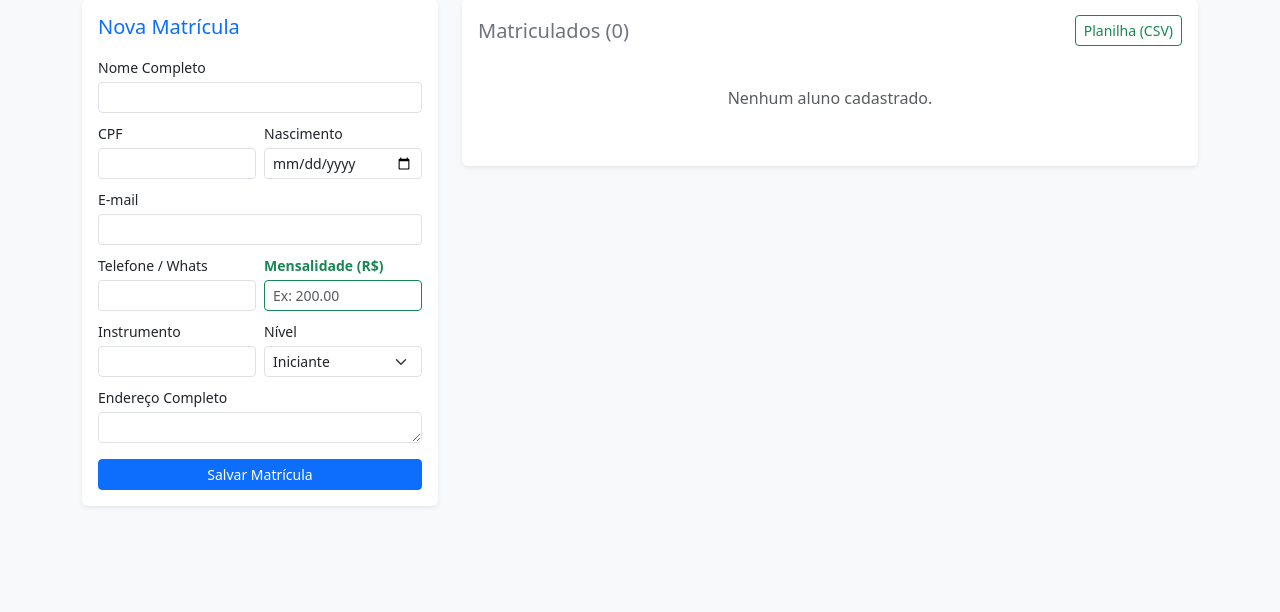
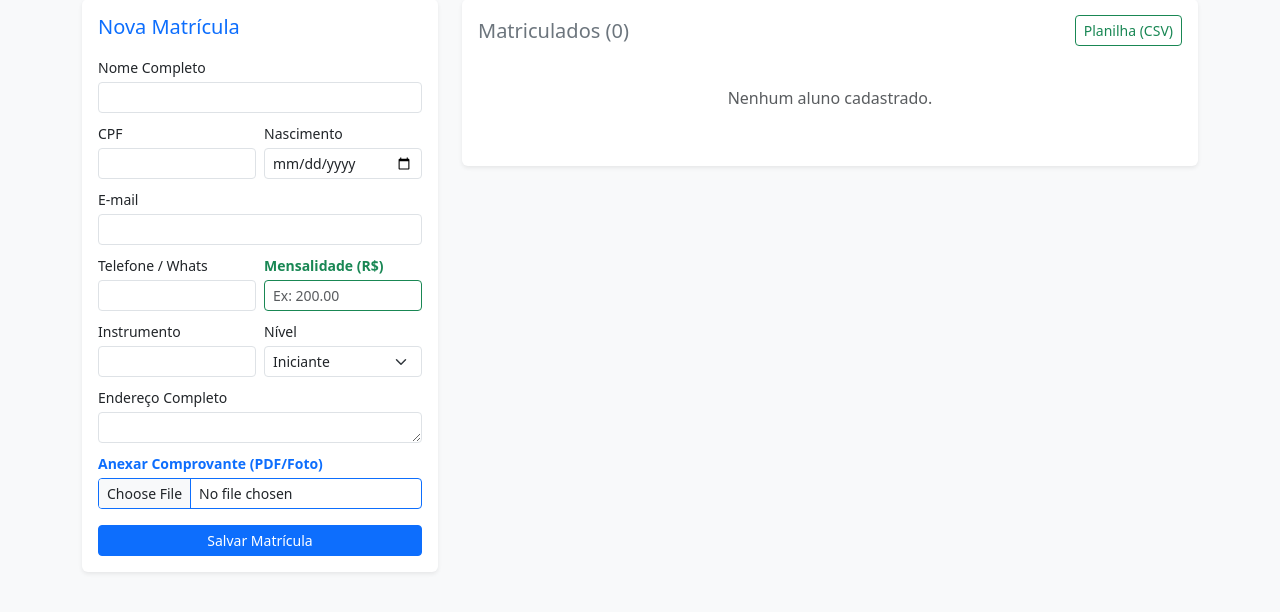
Before and after one commit to Casademusicacambuci/escola_musica, a Flask app: page /secretaria/alunos in a window 1280 px wide. Shown: the part 81-693 px from the top of the page. Run offline with Flask 3, Linux system fonts and the light colour scheme; the visitor is signed in with stand-in values (Sample User, id 1); data that the repository does not hold is empty.

Commit message:
Add file upload for proof of address in form

```diff
--- a/templates/alunos.html
+++ b/templates/alunos.html
@@ -80,6 +80,10 @@
                                 <label class="form-label small mb-1">Endereço Completo</label>
                                 <textarea class="form-control form-control-sm" name="endereco" rows="1" required></textarea>
                             </div>
+                            <div class="mb-3">
+                                <label class="form-label small mb-1 fw-bold text-primary">Anexar Comprovante (PDF/Foto)</label>
+                                <input class="form-control form-control-sm border-primary" type="file" name="comprovante">
+                            </div>
                             <div class="d-grid mt-3">
                                 <button type="submit" class="btn btn-primary btn-sm">Salvar Matrícula</button>
                             </div>
@@ -106,7 +110,7 @@
                                             <th>Nome</th>
                                             <th>Curso</th>
                                             <th>Mensalidade</th>
-                                            <th>Status</th>
+                                            <th>Anexo</th>
                                             <th class="text-center">Ações</th>
                                         </tr>
                                     </thead>
@@ -117,10 +121,10 @@
                                             <td><span class="badge bg-secondary">{{ aluno.curso }}</span></td>
                                             <td><strong class="text-success">R$ {{ "%.2f"|format(aluno.valor_mensalidade) }}</strong></td>
                                             <td>
-                                                {% if aluno.status == 'Ativo' %}
-                                                    <span class="badge bg-success">Ativo</span>
+                                                {% if aluno.comprovante_endereco %}
+                                                    <a href="{{ url_for('static', filename=aluno.comprovante_endereco) }}" target="_blank" class="btn btn-outline-dark btn-xs py-0 px-1" style="font-size: 0.75rem;">Ver</a>
                                                 {% else %}
-                                                    <span class="badge bg-danger">Inativo</span>
+                                                    <span class="text-muted small">N/A</span>
                                                 {% endif %}
                                             </td>
                                             <td class="text-center">
```
